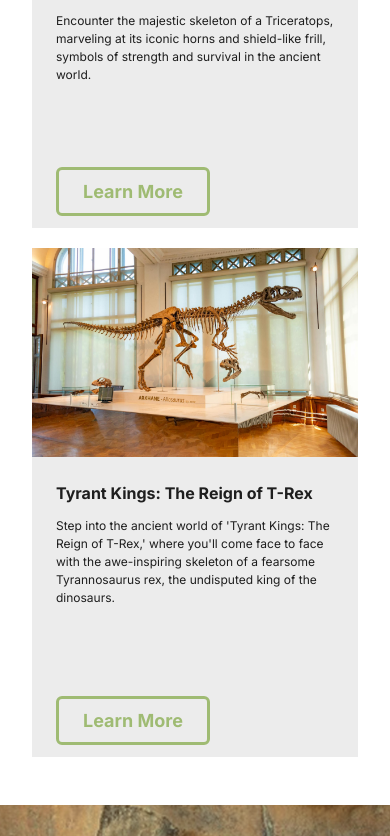
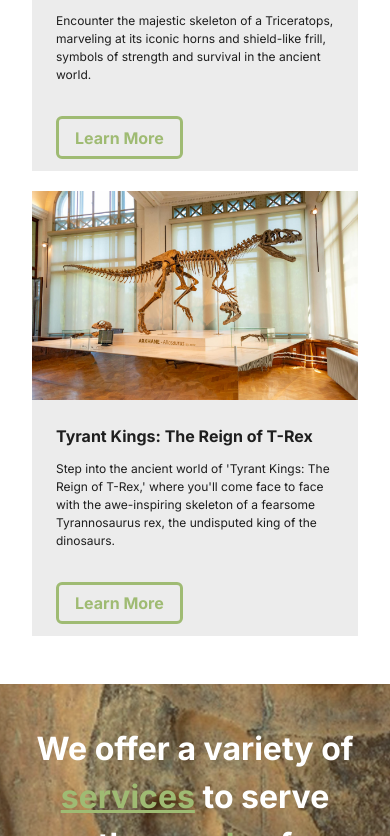
Before and after one commit to faoroj/FossilDiscoveryLab, a React (Vite) app in the folder FossilDiscoveryLab/: page / in a window 390 px wide. Shown: the part 1268-2104 px from the top of the page. Built offline with nearby package versions, Linux system fonts and the light colour scheme.

Commit message:
Exhibits Screen finished

```diff
--- a/FossilDiscoveryLab/src/components/home/Exhibits.jsx
+++ b/FossilDiscoveryLab/src/components/home/Exhibits.jsx
@@ -9,7 +9,7 @@ const ExhibitCard = ({ image, title, content, }) => (
       <img src={image} alt="exhibit" className="w-full h-full object-cover" />
     </div>
 
-    <div className="bg-white pt-6 flex flex-col h-[300px] flex-grow">
+    <div className="bg-white pt-6 flex flex-col xxs:h-[300px] flex-grow">
 
       <h3 className="text-bold-16 xxs:text-[21px] sm:text-[21px] text-mediumBlack px-6">
         {title}
--- a/FossilDiscoveryLab/src/index.css
+++ b/FossilDiscoveryLab/src/index.css
@@ -125,6 +125,20 @@
   .custom__button__open {
    padding: 0.5rem 1.5rem;
    font-size: 18px
+  }
+}
+
+@media (max-width: 620px) {
+  .custom__button__open {
+    padding: 1rem 2rem;
+    font-size: 22px;
+  }
+}
+
+@media (max-width: 400px) {
+  .custom__button__open {
+    padding: 0.4rem 1rem;
+    font-size: 16px;
   }
 }
 
```
